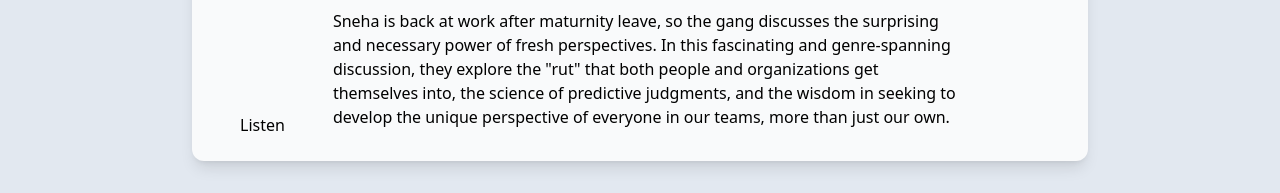
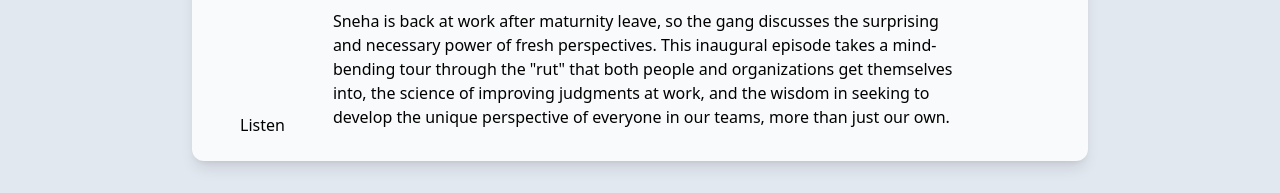
Before and after one commit to alechenninger/astro-rs.s, an Astro site: page / in a window 1280 px wide. Shown: the part 831-1024 px from the top of the page. Built offline with nearby package versions, Linux system fonts and the light colour scheme; Astro itself is replaced by a stand-in of ours.

Commit message:
Tweak description

```diff
--- a/src/assets/episodes.js
+++ b/src/assets/episodes.js
@@ -8,7 +8,7 @@ function date(day) {
 var episodes = [
   {
     title: 'Fresh Perspectives',
-    description: `Sneha is back at work after maturnity leave, so the gang discusses the surprising and necessary power of fresh perspectives. In this fascinating and genre-spanning discussion, they explore the "rut" that both people and organizations get themselves into, the science of predictive judgments, and the wisdom in seeking to develop the unique perspective of everyone in our teams, more than just our own.`,
+    description: `Sneha is back at work after maturnity leave, so the gang discusses the surprising and necessary power of fresh perspectives. This inaugural episode takes a mind-bending tour through the "rut" that both people and organizations get themselves into, the science of improving judgments at work, and the wisdom in seeking to develop the unique perspective of everyone in our teams, more than just our own.`,
     publishedDate: date('2022-10-01')
   },
   {
```
